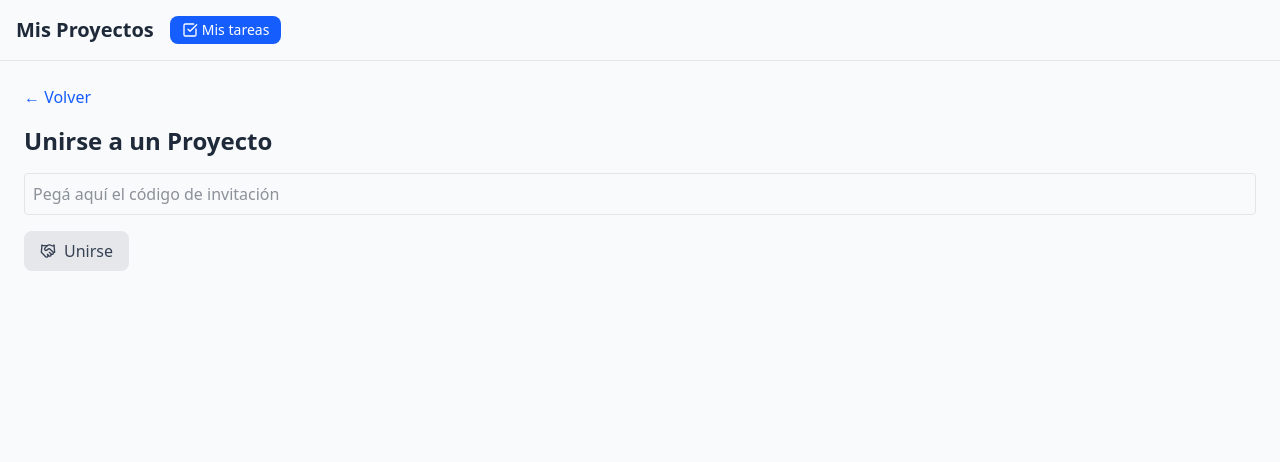
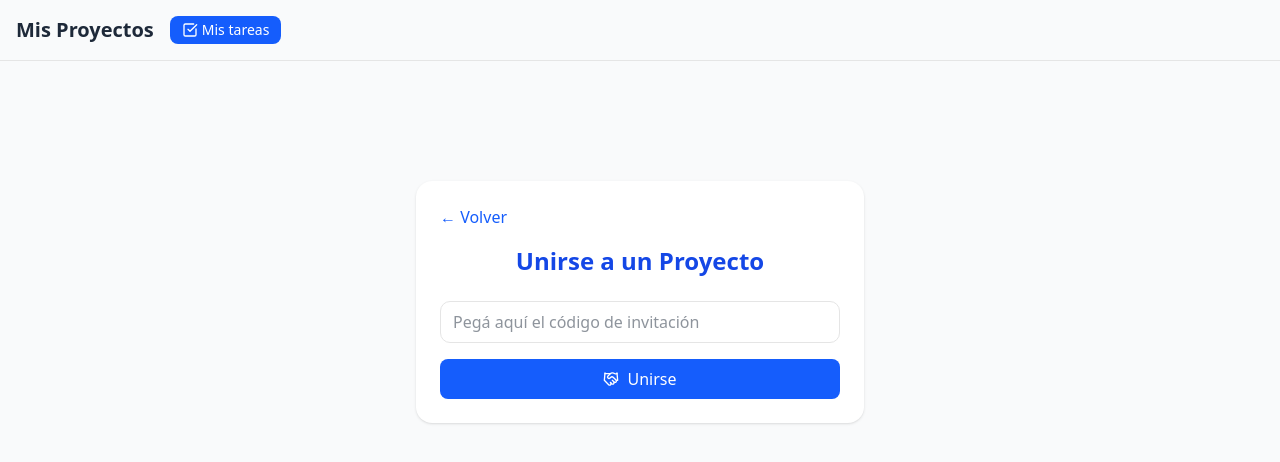
Before and after one commit to KanterAlon/MadrijApp, a Next.js app: page /dashboard/unirse in a window 1280 px wide. Shown: the top 462 px of the page. Built offline with nearby package versions, Linux system fonts and the light colour scheme; no server answers.

Commit message:
Improve join project page design

```diff
--- a/src/app/dashboard/unirse/page.tsx
+++ b/src/app/dashboard/unirse/page.tsx
@@ -44,26 +44,33 @@ export default function UnirseProyectoPage() {
   };
 
   return (
-    <div>
+    <div className="max-w-md mx-auto mt-24 bg-white p-6 rounded-2xl shadow">
       <Link
         href="/dashboard"
         className="text-blue-600 hover:underline mb-4 inline-block"
       >
         &larr; Volver
       </Link>
-      <h1 className="text-2xl font-bold mb-4">Unirse a un Proyecto</h1>
+      <h1 className="text-2xl font-bold mb-6 text-center text-blue-700">
+        Unirse a un Proyecto
+      </h1>
+      <label htmlFor="codigo" className="sr-only">
+        Código de invitación
+      </label>
       <input
+        id="codigo"
         type="text"
         placeholder="Pegá aquí el código de invitación"
-        className="p-2 border rounded w-full mb-4"
+        className="w-full px-3 py-2 border rounded-lg mb-4 focus:outline-none focus:ring-2 focus:ring-blue-500"
         value={codigo}
         onChange={(e) => setCodigo(e.target.value)}
+        onKeyDown={(e) => e.key === "Enter" && handleJoin()}
       />
       <Button
+        className="w-full"
         onClick={handleJoin}
         loading={loading}
         icon={<Handshake className="w-4 h-4" />}
-        variant="secondary"
       >
         Unirse
       </Button>
```
